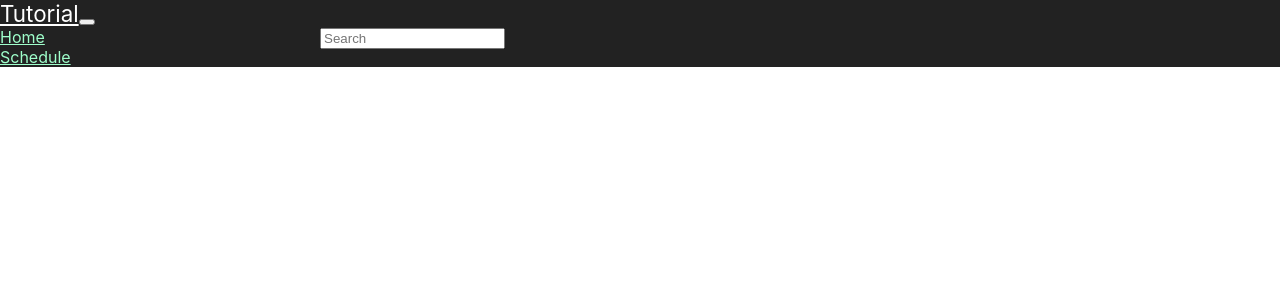
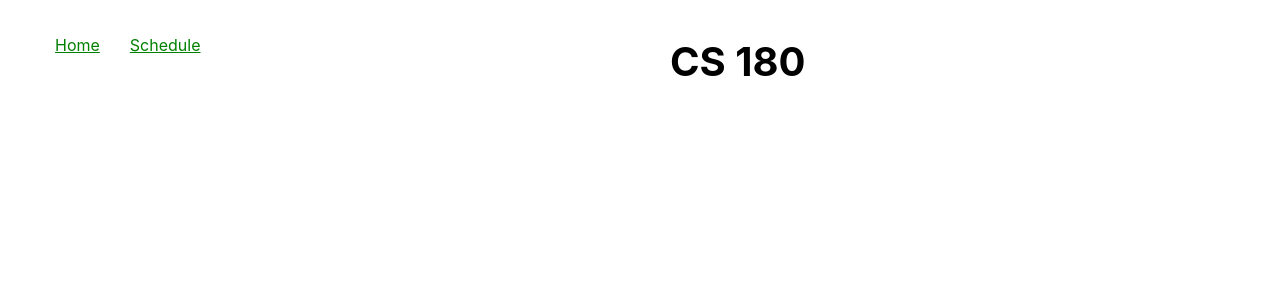
Before and after one commit to shreekulkarni/cs_si_app, a React (Create React App) app in the folder frontend/: page / in a window 1280 px wide. Shown: the top 300 px of the page. Built offline with nearby package versions, Linux system fonts and the light colour scheme.

Commit message:
routes added for navigation.

```diff
--- a/frontend/package.json
+++ b/frontend/package.json
@@ -13,6 +13,7 @@
     "react-native": "^0.62.2",
     "react-router-dom": "^5.2.0",
     "react-scripts": "3.4.1",
+    "reactstrap": "^8.4.1",
     "styled-components": "^5.1.1"
   },
   "scripts": {
--- a/frontend/src/Components/homepage.js
+++ b/frontend/src/Components/homepage.js
@@ -1,24 +1,40 @@
 import React from 'react';
-import { BrowserRouter as Router} from "react-router-dom";
-import { NavigationBar } from './navbar';
+import {BrowserRouter as Router} from "react-router-dom";
+import {NavigationHeaderBar} from './navHeader';
+import {Container, Row, Col} from 'reactstrap';
 
 class homepage extends React.Component {
     render() {
         return (
-            <React.Fragment>
                 <Router>
-                    <NavigationBar/>
+                    <div><NavigationHeaderBar/></div>
+                    <h1 style={header}>CS 180</h1>
                 </Router>
-            </React.Fragment>
         );
     };
 }
-// eslint-disable-next-line
+
+const divpage = {
+    flex: 1,
+    flexDirection: "column",
+    alignitems: 'center',
+    justifyContent: 'center'
+}
+
+const navbarDiv = {
+    flex: 1,
+    backgroundColor: 'white',
+    alignItems: 'center',
+    justifyContent: 'center'
+}
+
 const header = {
     padding: "10px 20px",
     textAlign: "center",
     color: "Black",
-    fontSize: 40
+    fontSize: 40,
+    alignItems: 'center',
+    justifyContent: 'center'
 }
 
 // eslint-disable-next-line
--- /dev/null
+++ b/frontend/src/Components/navHeader.js
@@ -0,0 +1,39 @@
+import React from 'react';
+import { Nav, Navbar, Form, FormControl } from 'react-bootstrap';
+import styled from 'styled-components';
+const Styles = styled.div`
+  .navbar { background-color: #222; }
+  a, .navbar-nav, .navbar-light .nav-link {
+    color: #9FFFCB;
+    &:hover { color: white; }
+  }
+  .navbar-brand {
+    font-size: 1.4em;
+    color: #9FFFCB;
+    &:hover { color: white; }
+  }
+  .form-center {
+    position: absolute !important;
+    left: 25%;
+    right: 25%;
+  }
+`;
+export const NavigationHeaderBar = () => (
+    <div>
+        <ul id={"nav"}>
+            <a href={'/'} style={navli}>Home</a>
+            <a href={'/schedule'} style={navli}>Schedule</a>
+        </ul>
+    </div>
+)
+
+const navbarDiv = {
+        backgroundColor: '#282c34',
+}
+
+const navli = {
+    float: "left",
+    display: "block",
+    padding: "8px 15px",
+    color: "green"
+}
--- a/frontend/src/Components/navbar.js
+++ /dev/null
@@ -1,37 +0,0 @@
-import React from 'react';
-import { Nav, Navbar, Form, FormControl } from 'react-bootstrap';
-import styled from 'styled-components';
-const Styles = styled.div`
-  .navbar { background-color: #222; }
-  a, .navbar-nav, .navbar-light .nav-link {
-    color: #9FFFCB;
-    &:hover { color: white; }
-  }
-  .navbar-brand {
-    font-size: 1.4em;
-    color: #9FFFCB;
-    &:hover { color: white; }
-  }
-  .form-center {
-    position: absolute !important;
-    left: 25%;
-    right: 25%;
-  }
-`;
-export const NavigationBar = () => (
-    <Styles>
-        <Navbar expand="lg">
-            <Navbar.Brand href="/">Tutorial</Navbar.Brand>
-            <Navbar.Toggle aria-controls="basic-navbar-nav"/>
-            <Form className="form-center">
-                <FormControl type="text" placeholder="Search" className="" />
-            </Form>
-            <Navbar.Collapse id="basic-navbar-nav">
-                <Nav className="ml-auto">
-                    <Nav.Item><Nav.Link href="/">Home</Nav.Link></Nav.Item>
-                    <Nav.Item><Nav.Link href="/schedule">Schedule</Nav.Link></Nav.Item>
-                </Nav>
-            </Navbar.Collapse>
-        </Navbar>
-    </Styles>
-)
--- a/frontend/src/Components/schedule.js
+++ b/frontend/src/Components/schedule.js
@@ -1,9 +1,11 @@
 import React from 'react';
+import {NavigationHeaderBar} from "./navHeader"
 
 class schedule extends React.Component {
     render() {
         return (
             <div>
+                <NavigationHeaderBar/>
                 <h1 style={header}>schedule</h1>
             </div>
         );
```
Also changed, not shown: frontend/src/Routes/index.js (added, +16 -0 lines), frontend/src/Routes/Route.js (added), frontend/src/Services/history.js (added), 1 other file (tests, documents, lock files or other folders).
